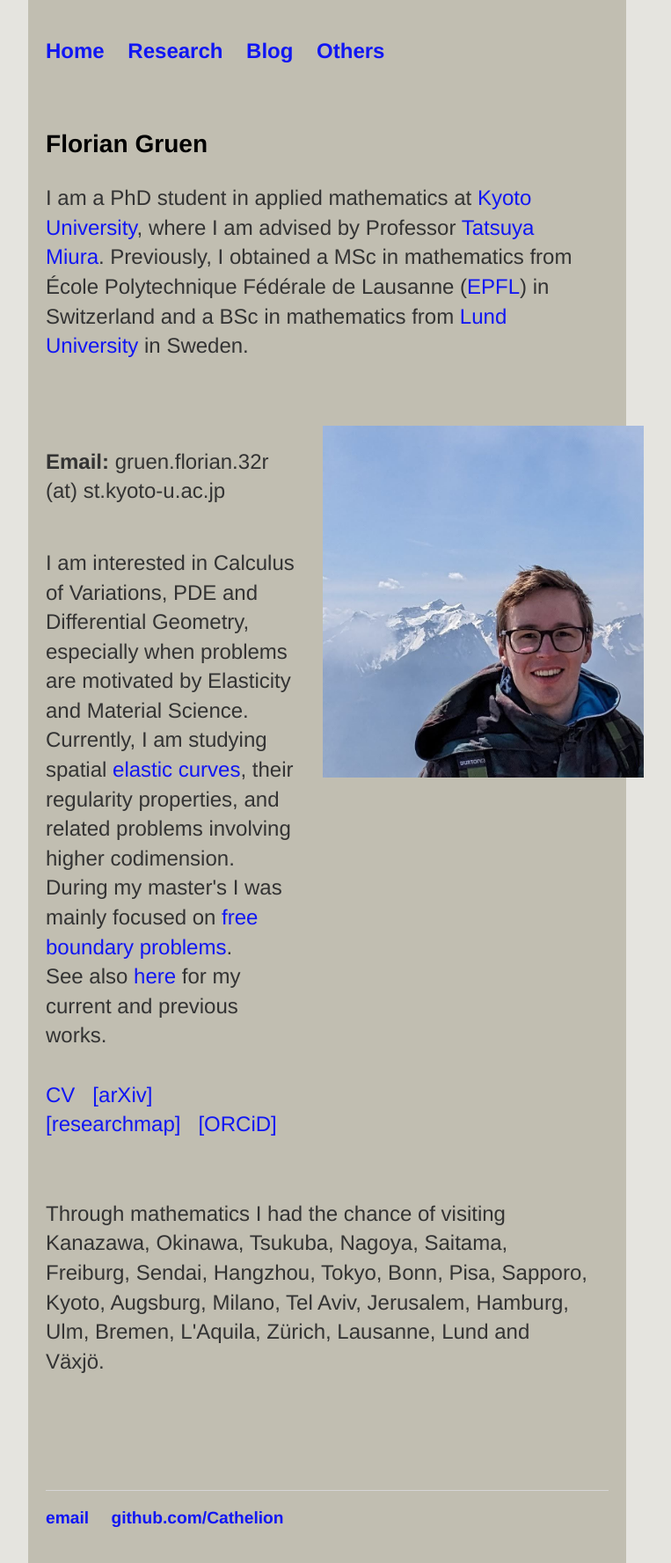
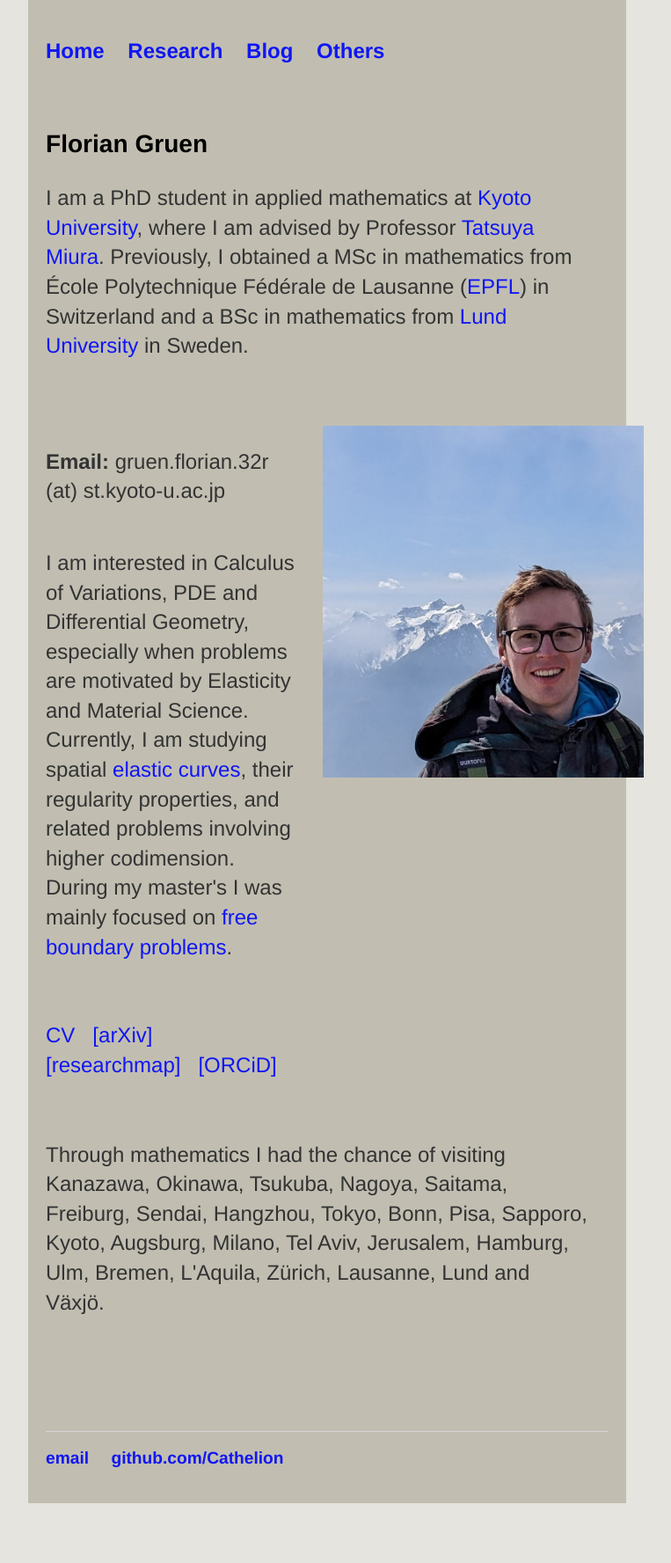
Before and after one commit to Cathelion/Cathelion.github.io, a Jekyll site: the page built from index.html, in a window 1280 px wide. Shown: the whole page at 88% size, without its empty margins (268-1031 px from the left). Built offline with Jekyll 4.4.1, drawn with Linux system fonts in a browser that asks for light colours; after the commit the page ends 1709 px from its top, so only the background shows below that.

Commit message:
Update index.html

```diff
--- a/index.html
+++ b/index.html
@@ -15,7 +15,7 @@ title: Home
       <p>I am interested in Calculus of Variations, PDE and Differential Geometry, especially when problems are motivated by Elasticity and Material Science.
          Currently, I am studying spatial <a href="https://en.wikipedia.org/wiki/Elastica_theory">elastic curves</a>, their regularity properties, and related problems involving higher codimension.
          During my master's I was mainly focused on <a href="https://en.wikipedia.org/wiki/Free_boundary_problem">free boundary problems</a>. <br>
-         See also <a href="research/research.html">here</a> for my current and previous works.
+        <!-- See also <a href="research/research.html">here</a> for my current and previous works. -->
          <br>
          <br>
          <a class="insidep" href="/CV.pdf">CV</a>
```
